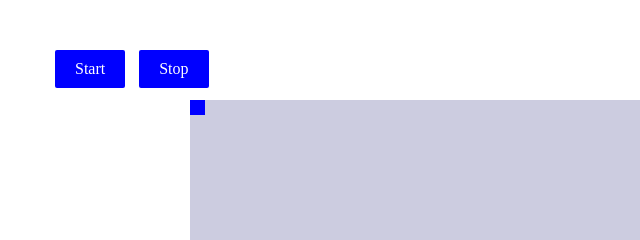
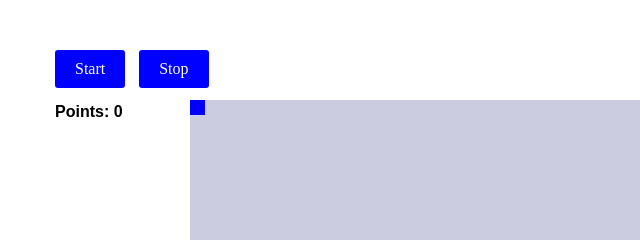
Before and after one commit to lucbarn/snake-game, a plain HTML site: page index.html in a window 1280 px wide. Shown: the top 240 px of the page, 0-640 px from the left. Drawn offline with Linux system fonts and the light colour scheme.

Commit message:
Add points

```diff
--- a/index.html
+++ b/index.html
@@ -7,9 +7,10 @@
     <link rel="stylesheet" type="text/css" href="style.css">
   </head>
   <body>
-    <div id="buttons-container">
-      <div id="start-button">Start</div>
-      <div id="stop-button">Stop</div>
+    <div id="controls-container">
+      <div id="start-button" class="control-button">Start</div>
+      <div id="stop-button" class="control-button">Stop</div>
+      <div id="points">Points: 0</div>
     </div>
     <div id="game-area"></div>
     <script src="script.js"></script>
--- a/script.js
+++ b/script.js
@@ -2,15 +2,20 @@ const snakeBlockSize = 15;
 const gameArea = document.getElementById('game-area');
 const startButton = document.getElementById('start-button');
 const stopButton = document.getElementById('stop-button');
+const pointsDiv = document.getElementById('points');
 let gameAreaWidth = 900;
 let gameAreaHeight = 600;
+// initial position of the snake's first block
 const initialPosition = [0,0];
+// array of snake's blocks positions
 let snakeData = [];
+// array of snake's div elements
 let snake = [];
 let foodBlock;
 let foodBlockPosition;
 let snakeMovementDirection = 'right';
 let gameOver = false;
+let points = 0;
 const snakeBlocks = new Set();
 
 function createNewBlock(x,y) {
@@ -68,6 +73,8 @@ function moveSnake(dx, dy) {
   if ((snakeData[0][0] === foodBlockPosition[0]) && (snakeData[0][1] === foodBlockPosition[1])) {
     createNewBlock(...lastBlockPosition);
     createFoodBlock();
+    points++;
+    pointsDiv.innerText = `Points: ${points}`;
   }
 }
 
--- a/style.css
+++ b/style.css
@@ -1,20 +1,27 @@
-#buttons-container {
+#controls-container {
   position: absolute;
   top: 50px;
   left: 50px;
 }
 
-#start-button, #stop-button {
+.control-button {
   display: inline-block;
   color: white;
   background-color: blue;
   padding: 10px 20px;
   margin: 0px 5px;
-  border-radius: 2px;
+  border-radius: 3px;
 }
 
-#start-button:hover, #stop-button:hover {
+.control-button:hover {
   cursor: pointer;
+}
+
+#points {
+  display: block;
+  margin: 15px 5px;
+  font-family: sans-serif;
+  font-weight: bold;
 }
 
 #game-area {
```
